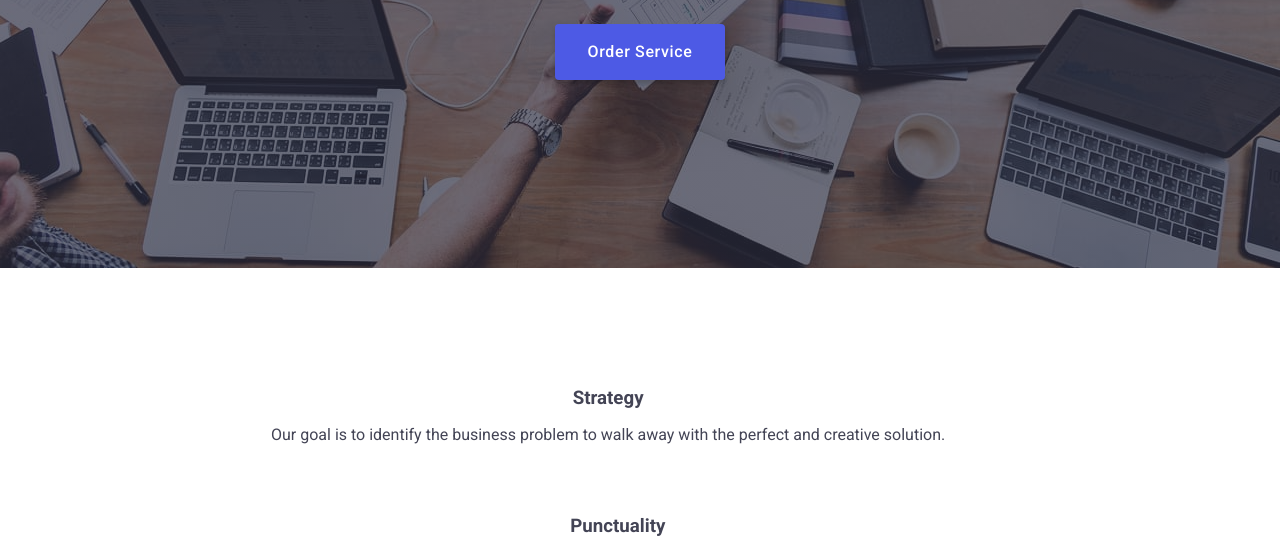
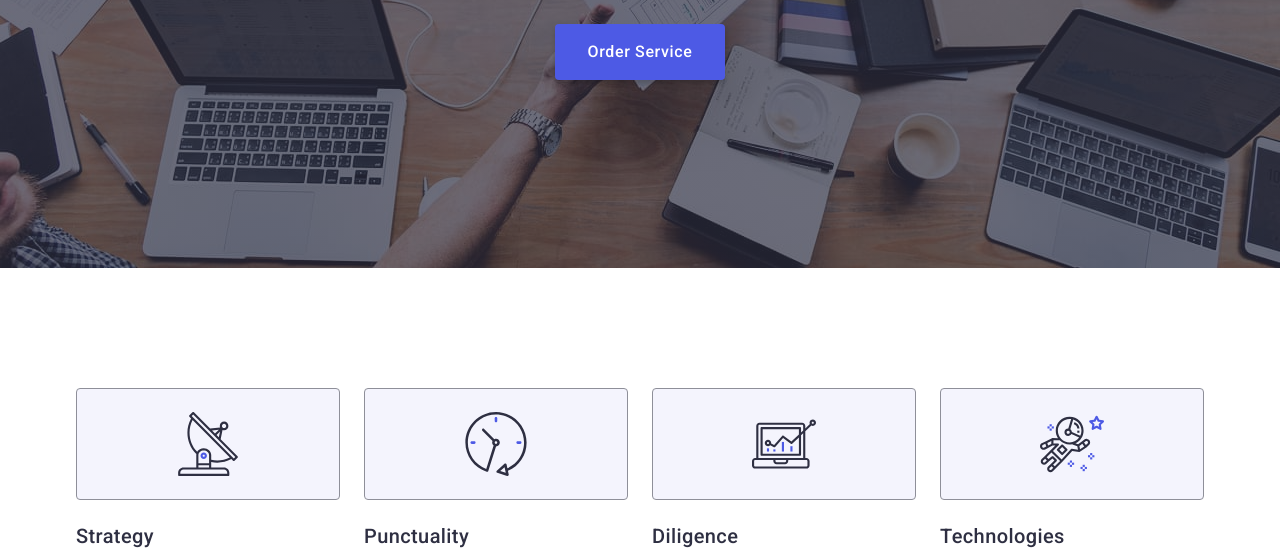
Before and after one commit to Mary1-com/goit-markup-hw-06, a plain HTML site: page index.html in a window 1280 px wide. Shown: the part 405-955 px from the top of the page. Drawn offline with nearby package versions, Linux system fonts and the light colour scheme.

Commit message:
Commit features sction

```diff
--- a/css/styles.css
+++ b/css/styles.css
@@ -547,7 +547,6 @@ button {
 .features-container {
     display: flex;
     max-width: 320px;
-    display: flex;
     align-items: flex-start;
     justify-content: flex-start;
     flex-direction: column;
@@ -559,7 +558,8 @@ button {
     display: none;
 }
 
-.features-title {
+/* .features-title, */
+.features-subtitle {
     font-size: 36px;
     font-weight: 700;
     line-height: 1.11;
@@ -569,17 +569,11 @@ button {
     text-transform: capitalize;
 }
 
-.features-subtitle {
-    margin-bottom: 8px;
-    text-align: center;
-    align-items: center;
-}
-
 .feautures-list {
     display: flex;
     max-width: 320px;
     justify-content: center;
-    flex-direction: column;
+    flex-wrap: wrap;
     align-items: flex-start;
     justify-content: flex-start;
     gap: 72px;
@@ -591,17 +585,79 @@ button {
     justify-content: flex-start;
     flex-direction: column;
     gap: 8px;
+    font-weight: 500;
+    font-size: 16px;
+    line-height: 1.5;
+    letter-spacing: 0.02em;
+    color: #434455
 }
 
 
 @media screen and (min-width: 768px) {
 
+    .features {
+        padding: 96px 0;
+    }
+
     .features-container {
+        display: flex;
+        justify-content: center;
+        max-width: 768px;
+        margin: 0 auto;
+    }
+
+    .feautures-list {
+        display: flex;
+        max-width: 736px;
+        gap: 72px 24px;
+    }
+
+    .features-item {
+        flex-basis: calc((100% - 24px) / 2);
+        flex-wrap: wrap;
+        align-items: flex-start;
+
+    }
+
+    .features-subtitle {
+        font-size: 36px;
+        font-weight: 700;
+        line-height: 1.11;
+        letter-spacing: 0.02em;
+        color: #2e2f42;
+        padding-top: 8px;
+
+    }
+
+    .features-text {
+        font-size: 16px;
+        font-weight: 500;
+        line-height: 1.5;
+        letter-spacing: 0.02em;
+        color: #434455;
+    }
+}
+
+@media screen and (min-width: 1158px) {
+    .features {
+       padding: 120px 0;
+    }
+
+    .features-container {
+        display: flex;
         justify-content: space-between;
-        max-width: 768px;
-        flex-direction: row;
-        flex-wrap: wrap;
-        width: calc((100% - 24) / 2);
+        max-width: 1158px;
+        margin: 0 auto;
+    }
+
+    .features-title {
+        font-size: 36px;
+        font-weight: 700;
+        line-height: 1.11;
+        letter-spacing: 0.02em;
+        color: #2e2f42;
+        text-align: center;
+        text-transform: capitalize;
     }
 
     .features-subtitle {
@@ -609,23 +665,55 @@ button {
     }
 
     .feautures-list {
-            display: flex;
+        display: flex;
+        flex-wrap: wrap;
+        gap: 24px;
+        max-width: 1128px;
+        justify-content: center;
+    }
 
-            /* gap: 72px; */
-            max-width: 768px;
-            justify-content: center;
-            flex-wrap: wrap;
-            max-width: 736px;
-            width: calc((100% - 24) / 2);
+    .features-item {
+        display: flex;
+        align-items: flex-start;
+        max-width: 264px;
+        flex-basis: calc((100% - 72px) / 4);
+    }
 
-        }
+    .featureres-box-icon {
+        border: 1px solid #8e8f99;
+        border-radius: 4px;
+        background-color: #f4f4fd;
+        text-align: center;
+        display: flex;
+        justify-content: center;
+        align-content: center;
+        align-items: center;
+        padding: 24px 0;
+        height: 112px;
+        width: 100%;
+        margin-bottom: 8px;
+    }
 
-}
+    .featureres-icon {}
 
 
+    .features-subtitle {
+        font-size: 20px;
+        font-weight: 500;
+        line-height: 1.2;
+        letter-spacing: 0.02em;
+        color: #2e2f42;
+        padding-top: 8px;
 
+    }
 
-
+    .features-text {
+        font-size: 16px;
+        font-weight: 400;
+        line-height: 1.5;
+        letter-spacing: 0.02em;
+    }
+}
 
 
 /* #region FEAUTURE */
```
